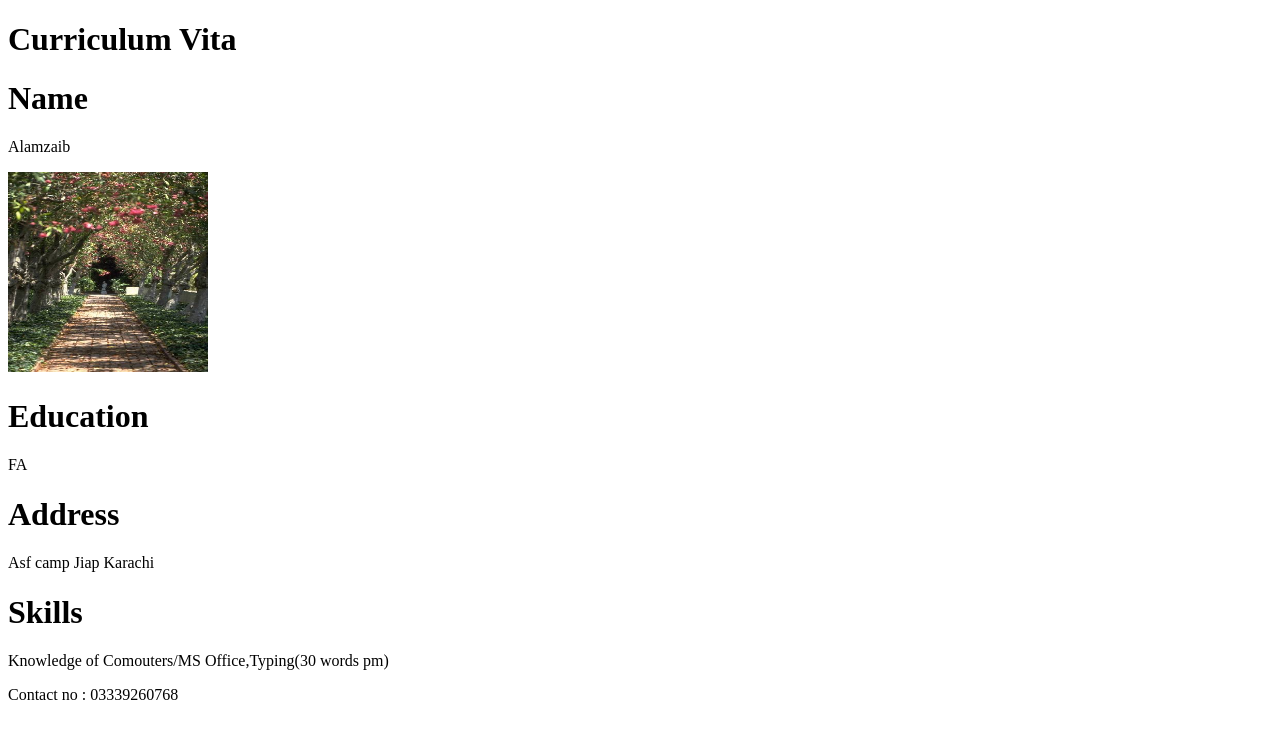
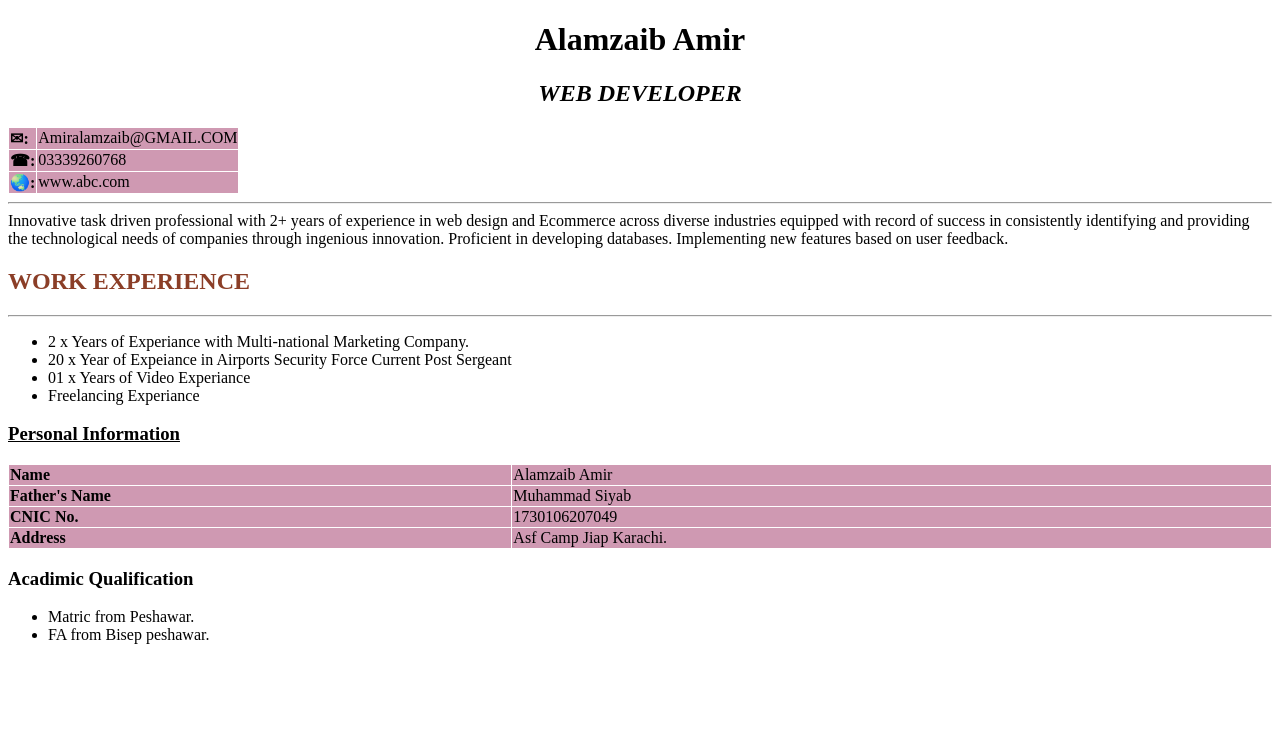
Before and after one commit to AMIRALAMZAIB14160/uploading-a-CV, a plain HTML site: page index.html in a window 1280 px wide. Drawn offline with Linux system fonts and the light colour scheme.

Commit message:
copied the entire code of CV and uploaded to my repository

```diff
--- a/index.html
+++ b/index.html
@@ -3,16 +3,75 @@
 <head>
     <meta charset="UTF-8">
     <meta http-equiv="X-UA-Compatible" content="IE=edge">
-    <meta name="viewport" content="width=, initial-scale=1.0">
+    <meta name="viewport" content="width=device-width, initial-scale=1.0">
     <title>Document</title>
 </head>
 <body>
-    <h1>Curriculum Vita</h1>
-    <h1>Name</h1>   <p>Alamzaib</p>          <img src="J0145212.JPG" width="200" height="200" alt="">
-    <h1>Education</h1>  <p>FA</p>
-    <h1>Address</h1> <p>Asf camp Jiap Karachi</p>
-    <h1>Skills</h1> <p>Knowledge of Comouters/MS Office,Typing(30 words pm)</p>
-    <p>Contact no : 03339260768</p>
+      <h1 align="center">Alamzaib Amir</h1>
+        <i><b> <h2 align="center">WEB DEVELOPER</h2></b></i>
+        <table>
+        <tr><td><b>✉:</b></td>
+            <td>Amiralamzaib@GMAIL.COM</td>
+          </tr>
+          <tr>
+              <td><b>☎:</b></td>
+              <td>03339260768</td>
+            </tr>
+            <tr>
+              <td><b>🌏:</b></td>
+              <td>www.abc.com</td>
+            </tr>
+            </table>
+
+                  <hr>
+      Innovative task driven professional with 2+ years of experience in web design and Ecommerce across diverse industries equipped with record of success in consistently identifying and providing the technological needs of companies through ingenious innovation. Proficient in developing databases.
+      Implementing new features based on user feedback.
+      <h2 style="color:rgb(139, 62, 39);">WORK EXPERIENCE</h2>
+      <hr>
+         <ul><li>2 x Years of Experiance with Multi-national Marketing Company.
+             <li>20 x Year of Expeiance in Airports Security Force Current Post Sergeant</li>
+            <li>01 x Years of Video Experiance
+                <li> Freelancing Experiance</li>
+
+        </li></ul>
+        <h3><u> Personal Information</u></h3>
+        <style>
+            table, th, td {
+              border: 1px solid white;
+              border-collapse: collapse;
+            }
+            th, td {
+              background-color: #cf99b2;
+            }
+            </style>
+
+        <table style="width:100%">
+            <tr>
+              <th align="left">Name</th>
+              <td align="centre">Alamzaib Amir</td>
+            </tr>
+            <tr>
+              <th align="left">Father's Name</th>
+              <td align="left">Muhammad Siyab</td>
+            </tr>
+            <tr>
+                <th align="left">CNIC No.</th>
+            <td align="centre">1730106207049</td>
+              </tr>
+
+            <tr>
+              <th align="left">Address</th>
+              <td align="centre">Asf Camp Jiap Karachi.</td>
+            </tr>
+                      </table>
+                      <h3>Acadimic Qualification</h3>
+                      <ul>
+                        <li>Matric from Peshawar.</li>
+                        <li>FA from Bisep peshawar.</li>
 
 
+
+
+
+</body>
 </html>
```
Also changed, not shown: J0145212.JPG (deleted).
